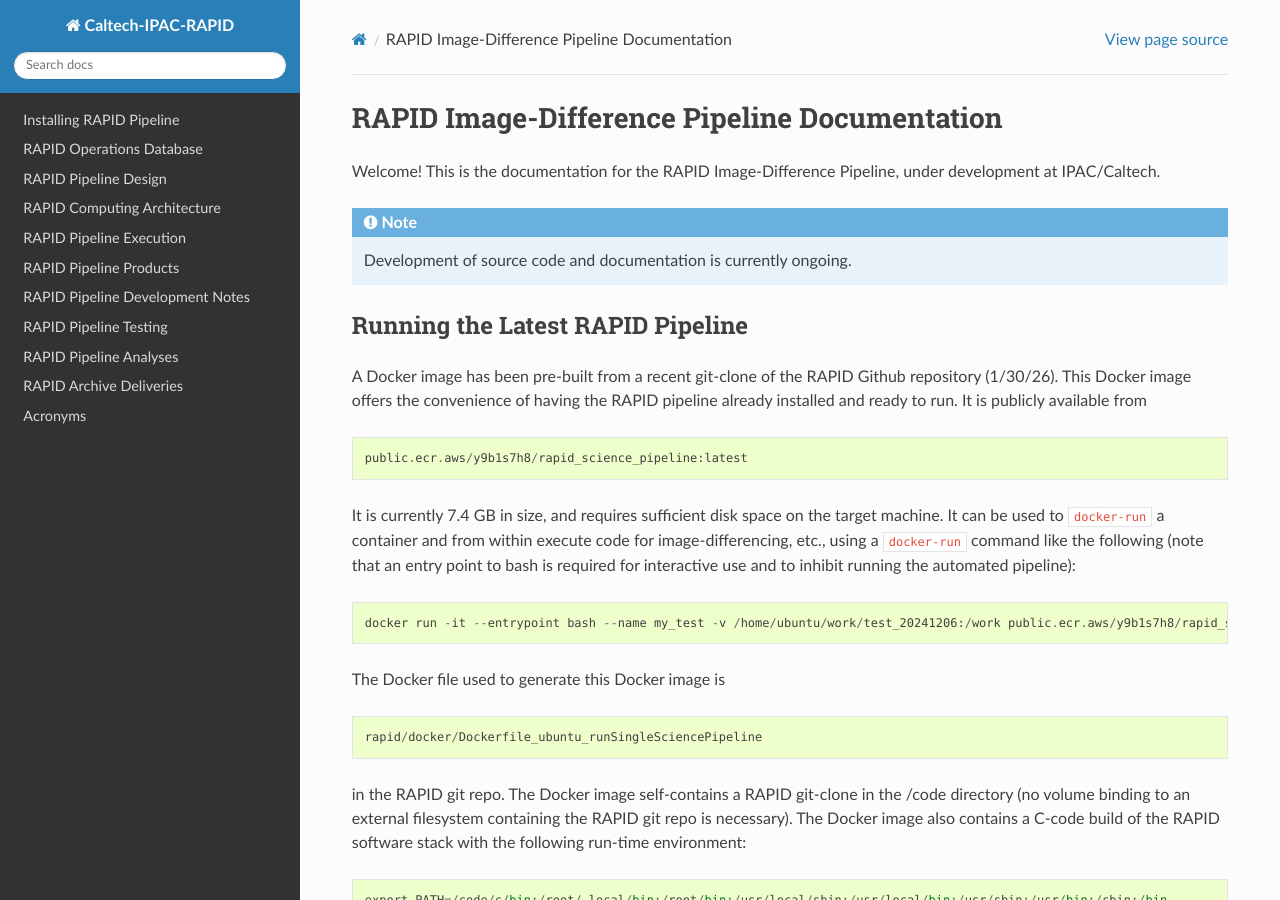
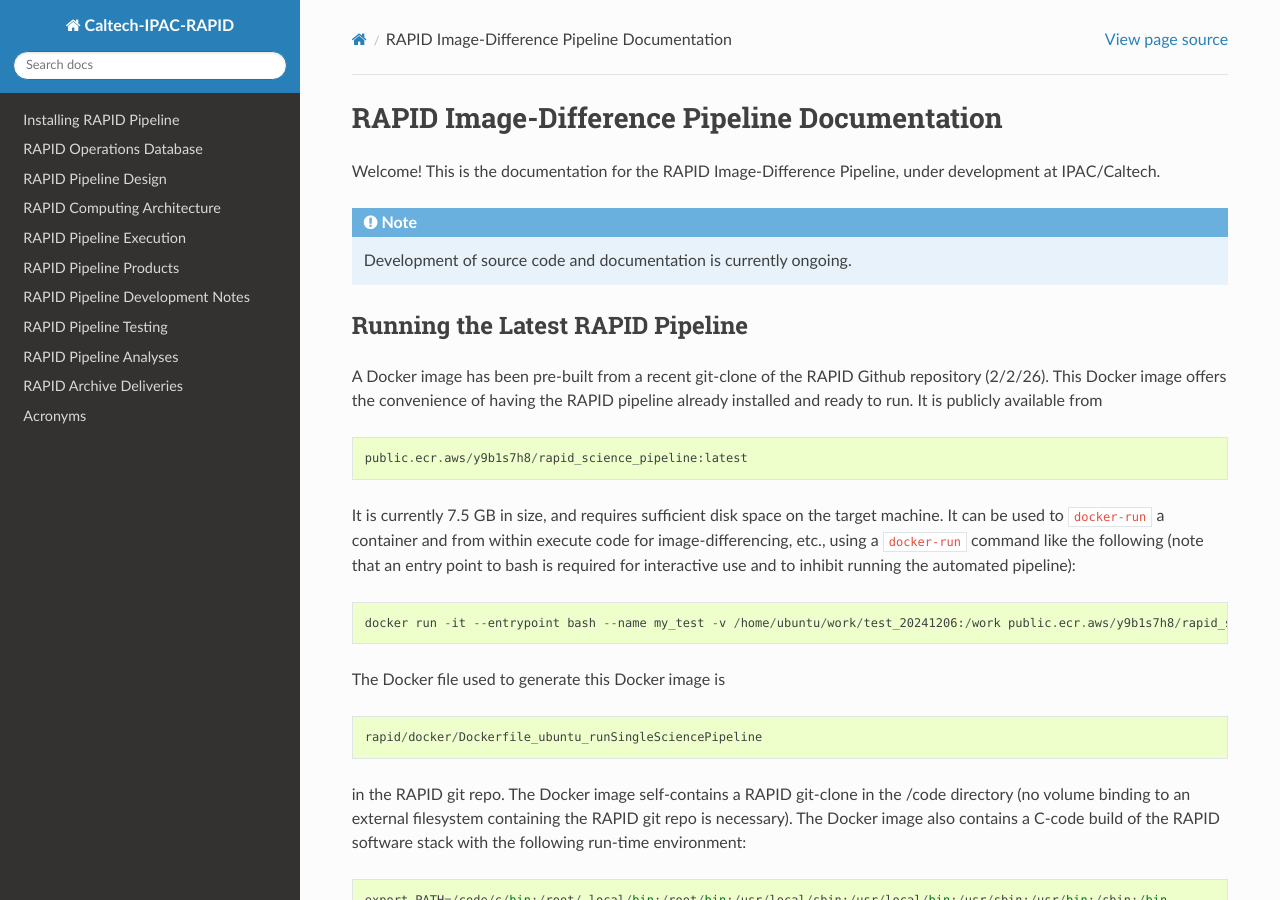
Before and after one commit to Caltech-IPAC/rapid, a Sphinx documentation site: the page built from docs/source/index.rst, in a window 1280 px wide and 900 px high. Built offline with Sphinx 7.4.7 and the Read the Docs theme 3.1.0, drawn with Linux system fonts in a browser that asks for light colours.

Commit message:
Updated latest build date of RAPID-pipeline Docker image.

```diff
--- a/docs/source/index.rst
+++ b/docs/source/index.rst
@@ -18,7 +18,7 @@ Running the Latest RAPID Pipeline
 *************************************
 
 A Docker image has been pre-built from a recent git-clone of the RAPID Github
-repository (1/30/26).
+repository (2/2/26).
 This Docker image offers the convenience of having the RAPID
 pipeline already installed and ready to run.  It is publicly available from
 
@@ -26,7 +26,7 @@ pipeline already installed and ready to run.  It is publicly available from
 
    public.ecr.aws/y9b1s7h8/rapid_science_pipeline:latest
 
-It is currently 7.4 GB in size, and requires sufficient disk space on the target machine.
+It is currently 7.5 GB in size, and requires sufficient disk space on the target machine.
 It can be used to ``docker-run`` a container and from within execute
 code for image-differencing, etc., using a ``docker-run`` command like the
 following (note that an entry point to bash is required for interactive use
```
